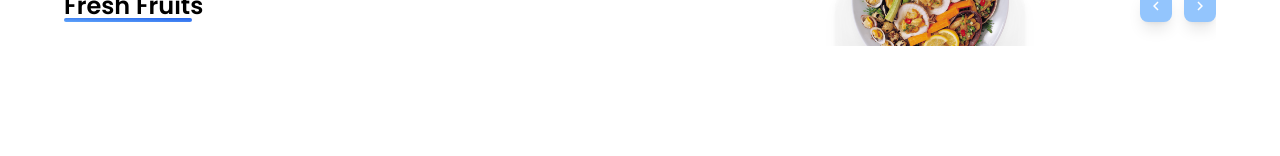
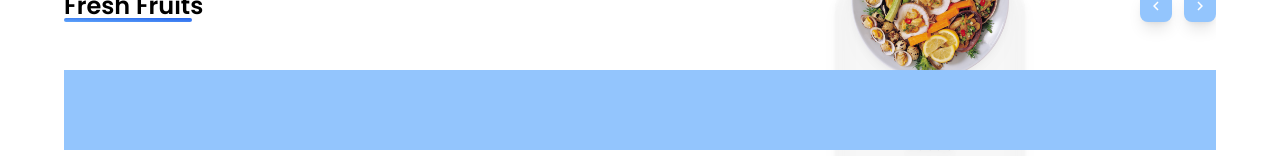
Before and after one commit to Tri-M/Food-web-dev, a React (Create React App) app: page / in a window 1280 px wide. Shown: the part 796-952 px from the top of the page. Before the commit the page ends 858 px from the top, so only its background shows below. Built offline with nearby package versions, Linux system fonts and the light colour scheme; no server answers; the database is empty.

Commit message:
fruits section body under progress

```diff
--- a/src/components/MainContainer.jsx
+++ b/src/components/MainContainer.jsx
@@ -2,6 +2,7 @@ import React from 'react';
 import { motion } from "framer-motion";
 import HomeContainer from "./HomeContainer";
 import {MdChevronLeft,MdChevronRight} from "react-icons/md";
+import RowContainer from './RowContainer';
 const MainContainer = () => {
   return (
     <div className="w-full h-auto flex flex-col items-center overflow-x-hidden justify-center">
@@ -20,6 +21,7 @@ const MainContainer = () => {
           </motion.div>
           </div>
         </div>
+        <RowContainer flag={true}/>
       </section>
     </div>
   );
--- /dev/null
+++ b/src/components/RowContainer.jsx
@@ -0,0 +1,13 @@
+import React from 'react'
+
+const RowContainer = ({flag}) => {
+  return (
+    <div className={`w-full my-12 ${flag ? 'overflow-x-scroll':'overflow-x-hidden'}`}>
+    <div className="w-full md:min-w-350 h-20 bg-blue-300 shadow-md backdrop-blur-lg">
+
+    </div>
+    </div>
+  );
+};
+
+export default RowContainer;
--- a/src/components/index.js
+++ b/src/components/index.js
@@ -6,3 +6,5 @@ export {default as CreateContainer} from "./CreateContainer";
 export {default as HomeContainer} from "./HomeContainer";
 
 export {default as Loader}from "./Loader";
+
+export {default as RowContainer} from "./RowContainer";
```
